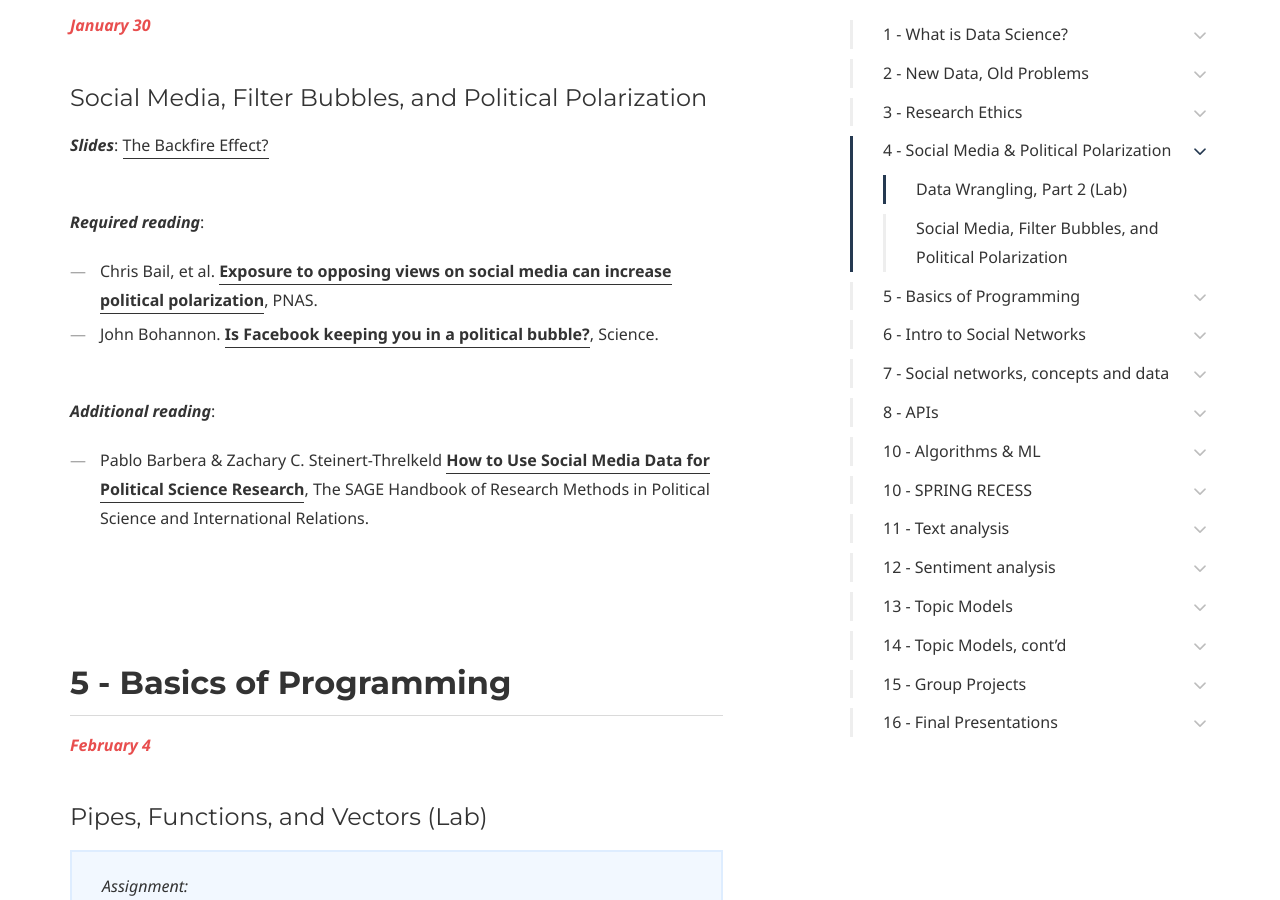
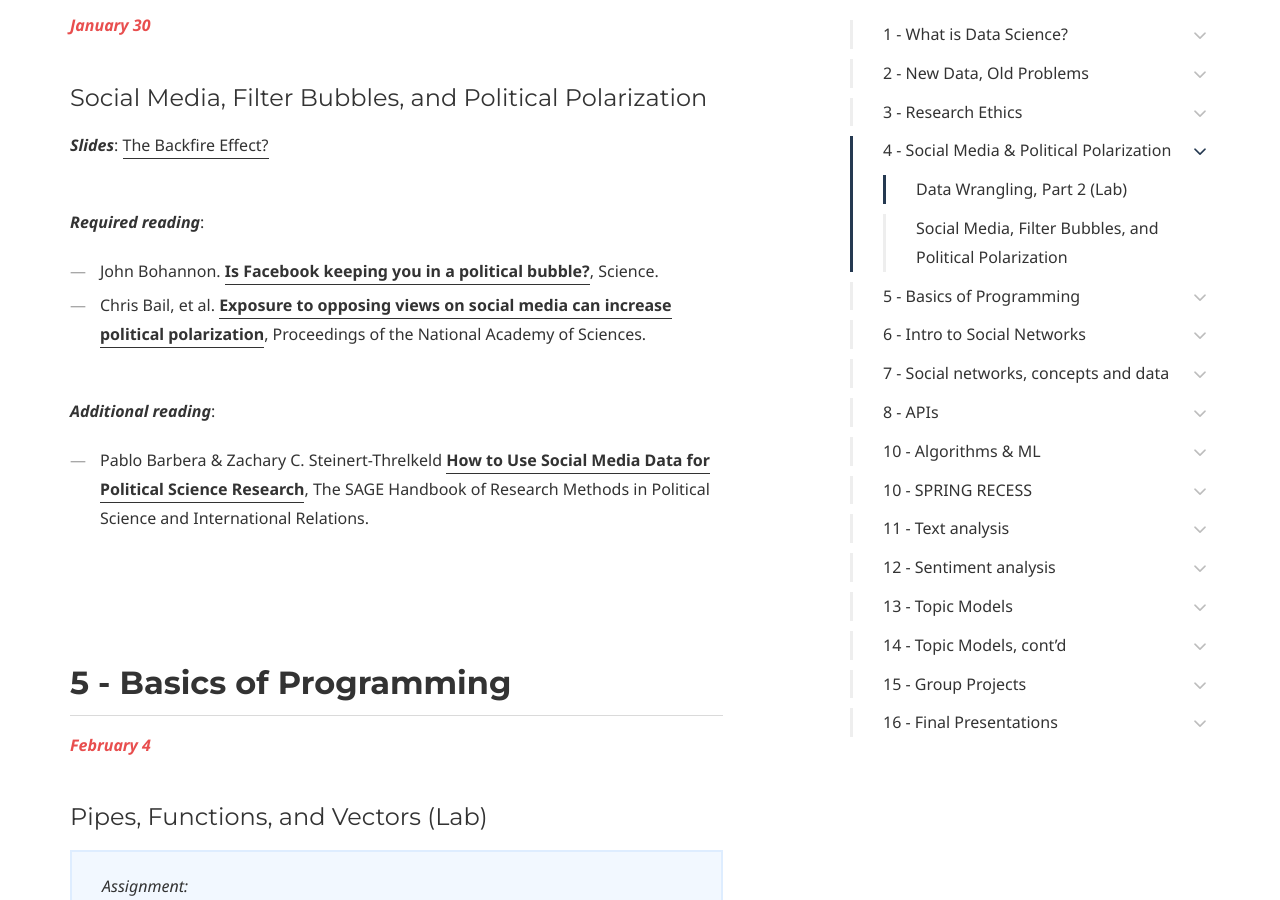
Before and after one commit to dssoc/dssoc.github.io, a Jekyll site: the page built from schedule.md, in a window 1280 px wide and 900 px high, scrolled down 4606 px. Built offline with Jekyll 4.4.1, drawn with Linux system fonts in a browser that asks for light colours; some web fonts are replaced.

Commit message:
Update schedule.md

```diff
--- a/schedule.md
+++ b/schedule.md
@@ -145,8 +145,8 @@ For these excercises, you will need the following datasets:<br/>
 
 ***Required reading***:
 <br/>
-- Chris Bail, et al. [**Exposure to opposing views on social media can increase political polarization**](https://www.pnas.org/content/115/37/9216), PNAS.
 - John Bohannon. [**Is Facebook keeping you in a political bubble?**](https://www.sciencemag.org/news/2015/05/facebook-keeping-you-political-bubble), Science.
+- Chris Bail, et al. [**Exposure to opposing views on social media can increase political polarization**](https://www.pnas.org/content/115/37/9216), Proceedings of the National Academy of Sciences.
 <br/><br/>
 
 ***Additional reading***:
```
